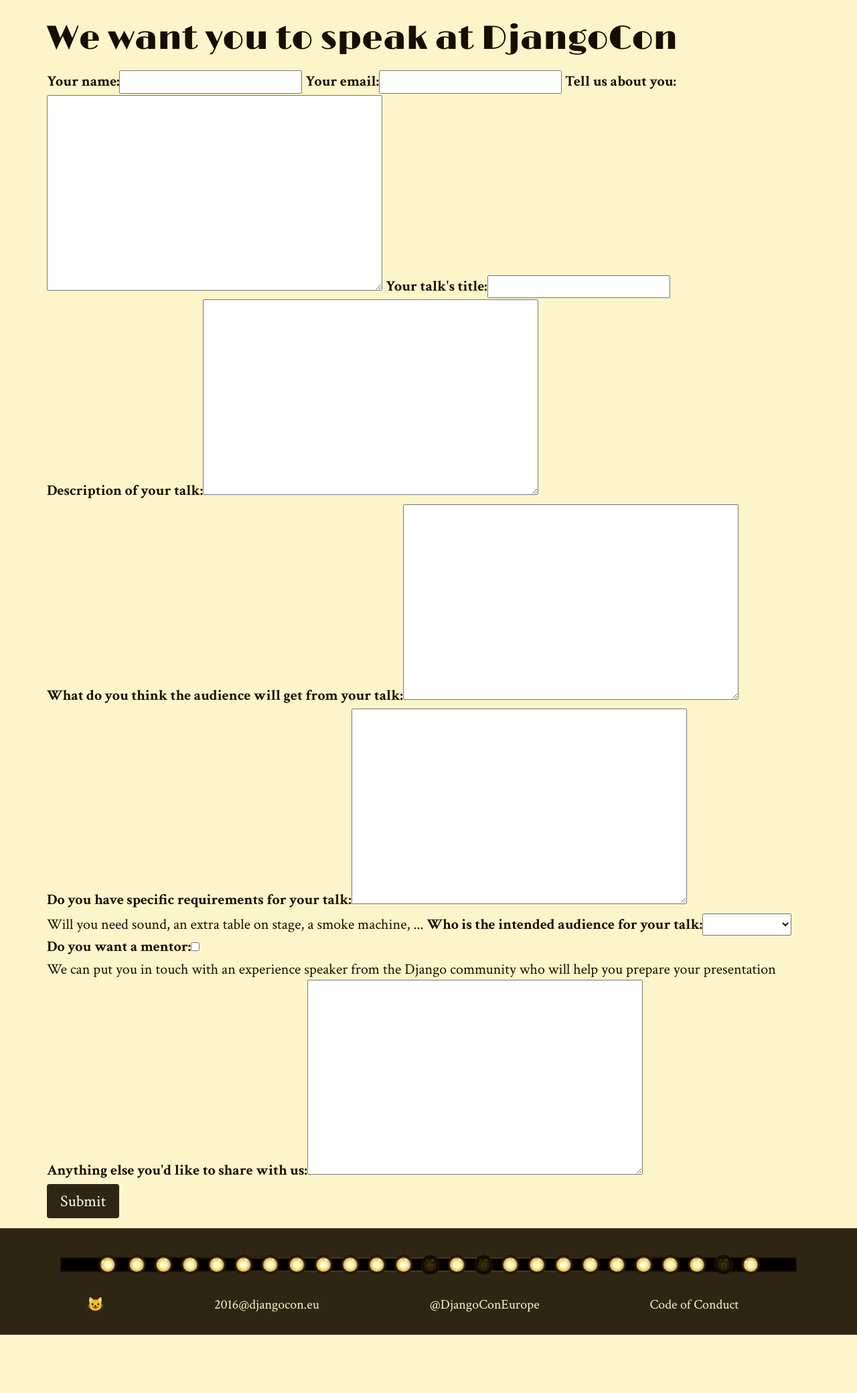
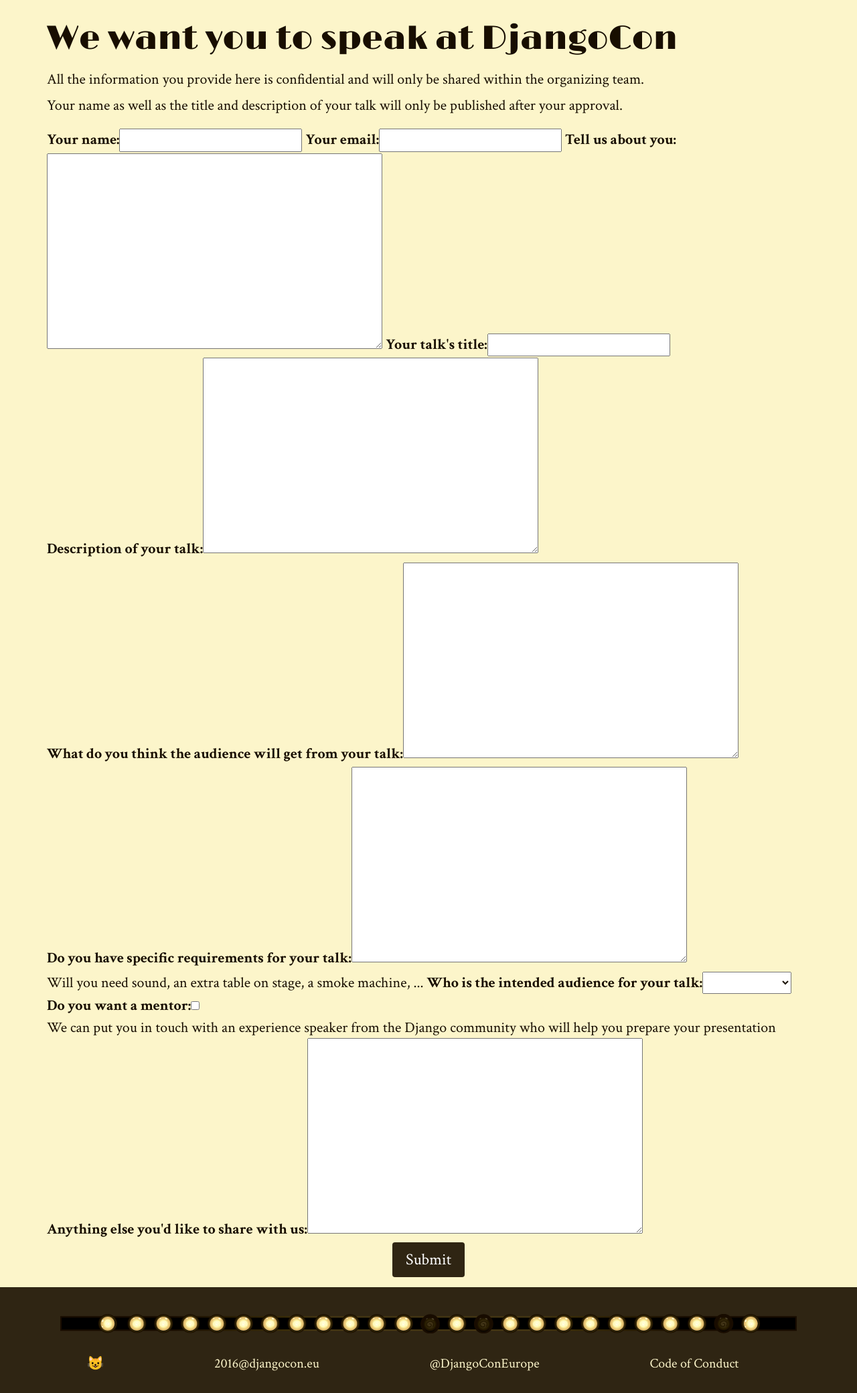
Before and after one commit to djangocon/2016.djangocon.eu, a Django app: page /cfp/propose in a window 1280 px wide. Shown: the part 410-2490 px from the top of the page at 67% size. Before the commit the page ends 2403 px from the top, so only its background shows below. Run offline with Django 3.2, Linux system fonts and the light colour scheme; some libraries are stand-ins or nearby versions.

Commit message:
Added some information on the cfp submission page

```diff
--- a/templates/cfp/propose.html
+++ b/templates/cfp/propose.html
@@ -5,12 +5,15 @@
 {% block content %}
 <div class="container">
     <h1>We want you to speak at DjangoCon</h1>
-    <form action="{% url 'cfp:propose' %}" method="post" id="proposal">
-        {{ form|bootstrap }}
-        <div class="form-group">
+    <p>All the information you provide here is confidential and will only be shared within the organizing team.</p>
+
+    <p>Your name as well as the title and description of your talk will only be published after your approval.</p>
+</div>
+<form action="{% url 'cfp:propose' %}" method="post" id="proposal" class="container">
+    {{ form|bootstrap }}
+    <p class="form-group text-center">
         <button type="submit" class="btn btn-primary">Submit</button>
-        </div>
-        {% csrf_token %}
-    </form>
-</div>
+    </p>
+    {% csrf_token %}
+</form>
 {% endblock %}
```
